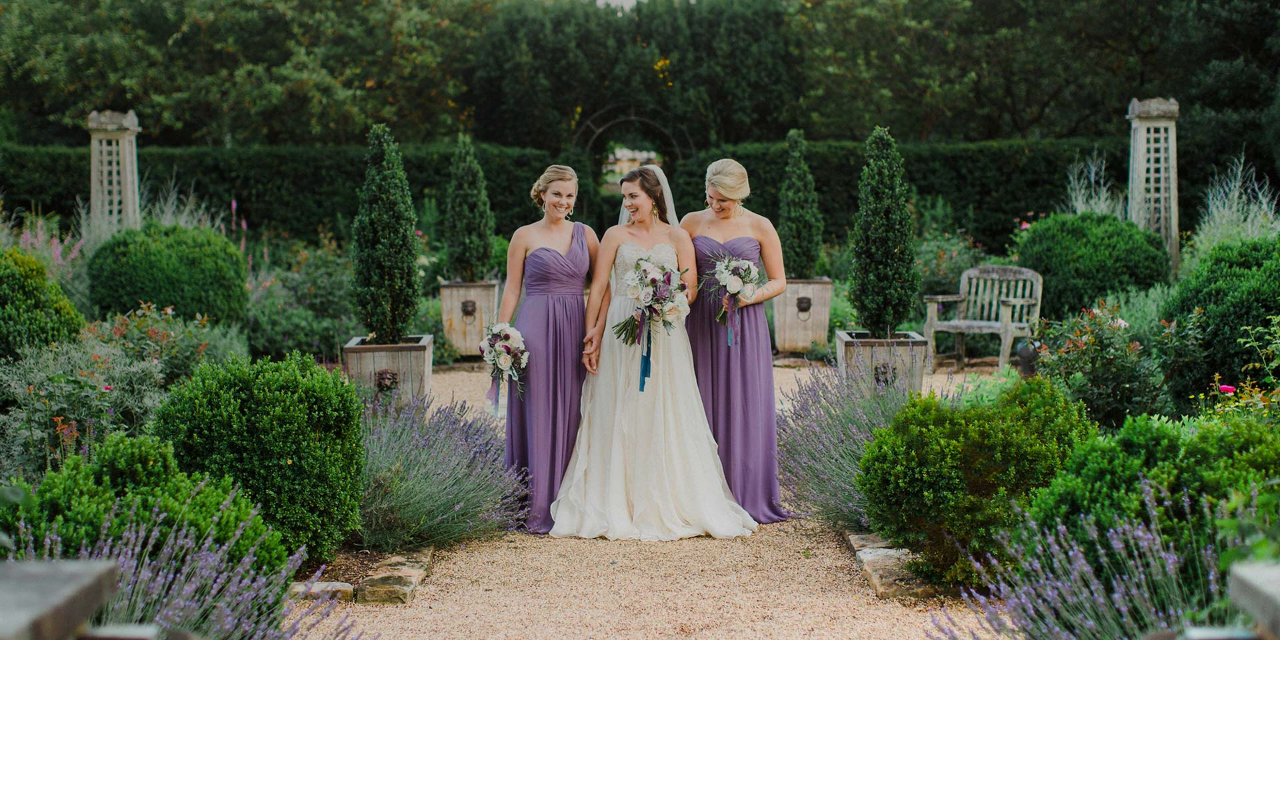
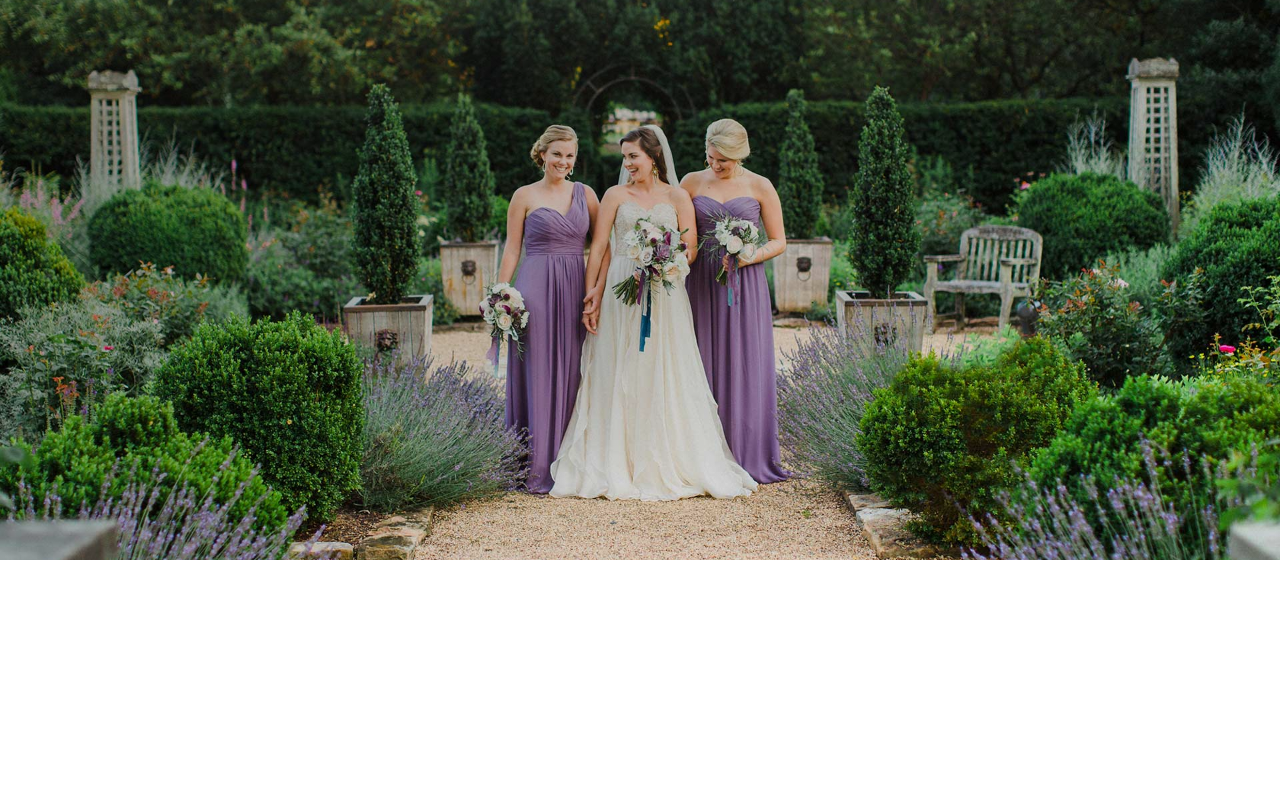
Before and after one commit to onceLearner/plumg, a Next.js app: page / in a window 1280 px wide. Shown: the top 800 px of the page. Built offline with nearby package versions, Linux system fonts and the light colour scheme.

Commit message:
fixed img name was wrong

```diff
--- a/components/Header.js
+++ b/components/Header.js
@@ -5,8 +5,8 @@ const Header = () => {
     return (
         <div className="w-full h-screen" >
 
-            <div className="relative w-full " style={{ height: "80vh" }}>
-                <Image src="/Carousel2.jpg" layout="fill" className={`transform  hover:scale-105 ransition-transform duration-700 ease-in`} objectFit="cover" priority />
+            <div className="relative w-full bg-black z-0 " style={{ height: "70vh" }}>
+                <Image src="/Carousel2.jpg" layout="fill" className={`transform  hover:scale-105 ransition-transform duration-700 ease-in`} objectFit="cover" priority="true" />
                 <div className="absolute top-0  transition-opacity duration-300 ease-linear  right-0 left-0 bottom-0 bg-gradient-to-br from-black to-transparent z-10 opacity-40    "></div>}
             </div>
 
--- a/components/UpperFooterImage.js
+++ b/components/UpperFooterImage.js
@@ -9,7 +9,7 @@ const UpperFooterImage = () => {
 
     return (
         <div className="w-full h-screen my-10" onMouseOver={() => setIsScrolling(true)} onMouseLeave={() => setIsScrolling(false)} >
-            <Image src="/garden.jpg" layout="fill" className={`transform ${isScrolling && 'scale-105'} transition-transform duration-700 ease-in`} objectFit="cover" priority="true" />
+            <Image src="/Garden.jpg" layout="fill" className={`transform ${isScrolling && 'scale-105'} transition-transform duration-700 ease-in`} objectFit="cover" priority="true" />
             <div className="absolute top-1/4  md:right-10  p-8     md:w-3/6  w-full   h-2/5    bg-white rounded-xl  shadow-lg  md:p-16  flex flex-col   justify-evenly" >
 
                 <h2 className="text-3xl  font-semibold capitalize  ">
```
